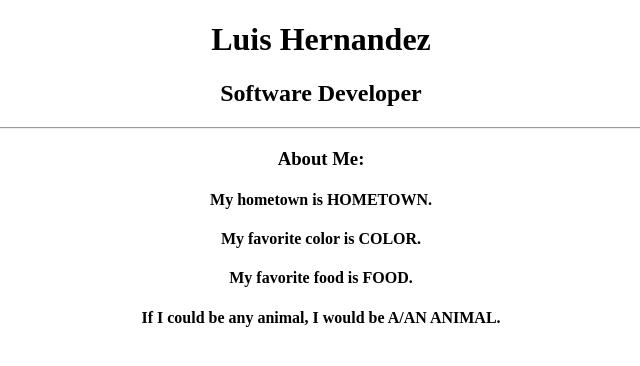
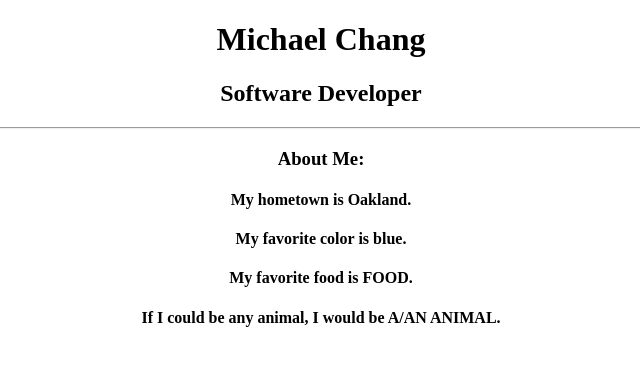
Before and after one commit to lherna1371/first_project, a plain HTML site: page index.html in a window 1280 px wide. Shown: the whole page, without its empty margins (319-959 px from the left). Drawn offline with Linux system fonts and the light colour scheme.

Commit message:
Made some changes

```diff
--- a/index.html
+++ b/index.html
@@ -7,12 +7,12 @@
 		  </head>
 		  <body>
 			<div align="center">
-				<h1>Luis Hernandez</h1>
+				<h1>Michael Chang</h1>
 				<h2>Software Developer</h2>
 				<hr>
 				<h3>About Me:</h3>
-					<h4>My hometown is HOMETOWN.</h4>
-					<h4>My favorite color is COLOR.</h4>
+					<h4>My hometown is Oakland.</h4>
+					<h4>My favorite color is blue.</h4>
 					<h4>My favorite food is FOOD.</h4>
 					<h4>If I could be any animal, I would be A/AN ANIMAL.</h4>
 			</div>
```
